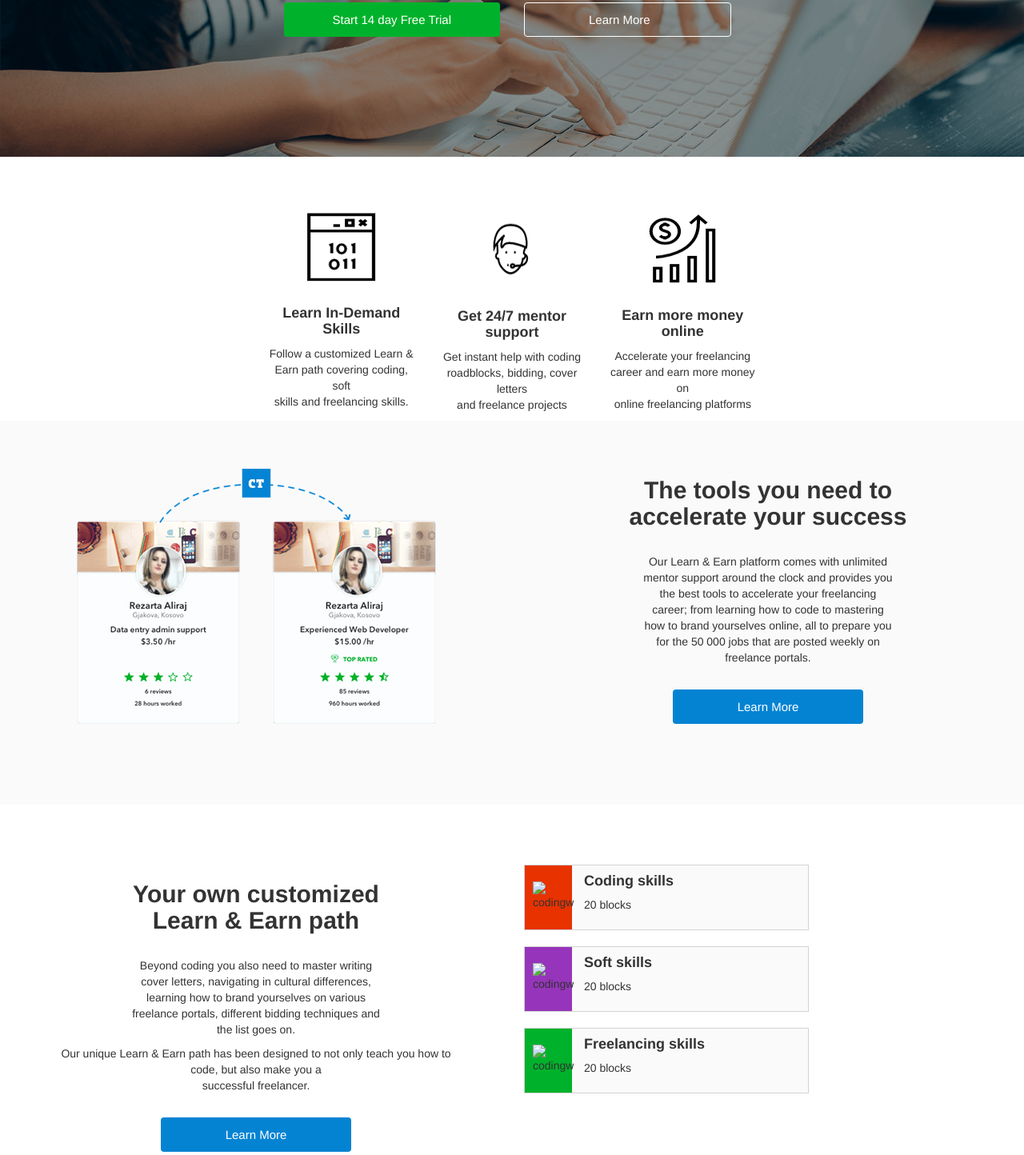
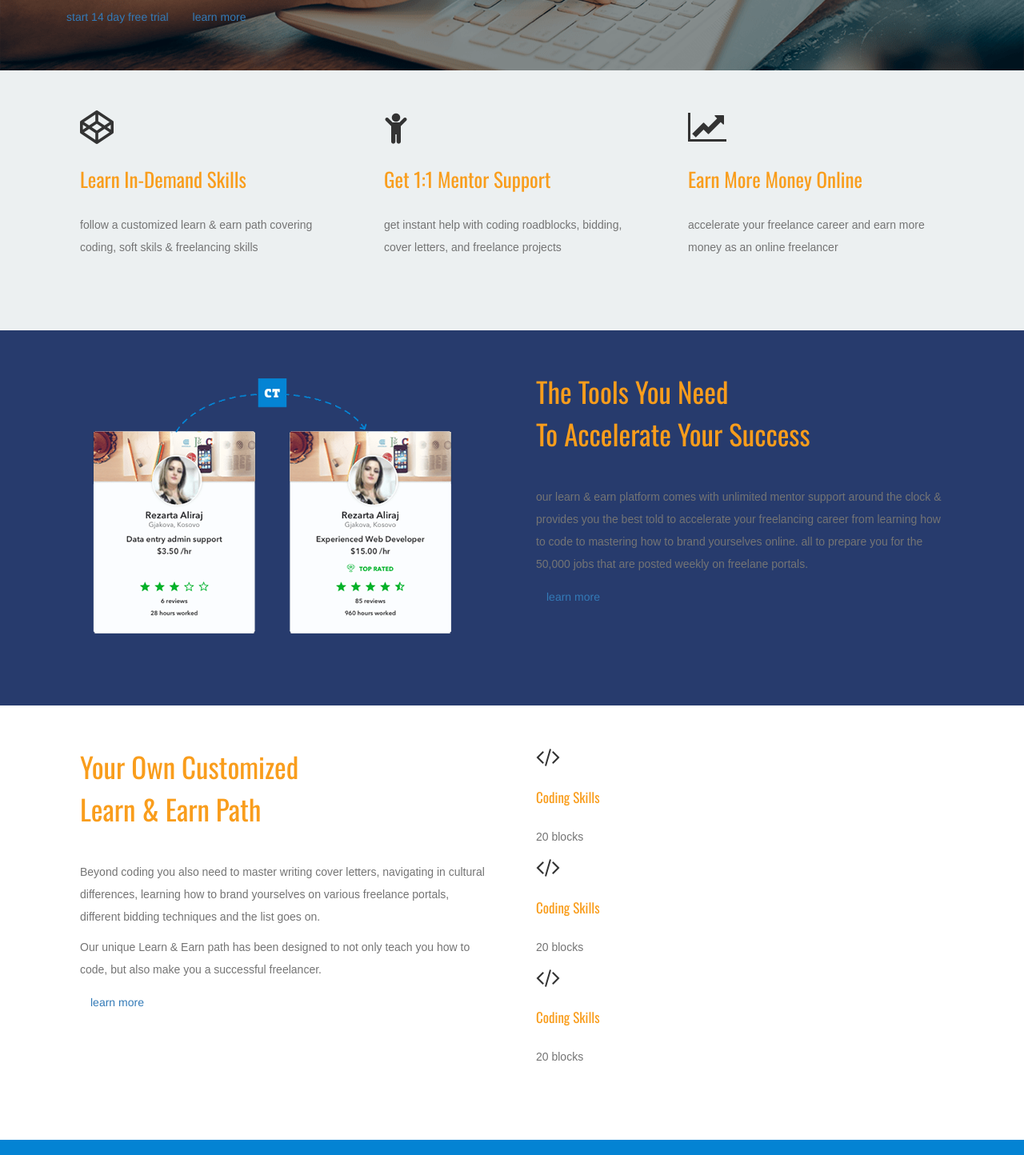
Before and after one commit to RoronoaSazzed/codersTrust, a plain HTML site: page index.html in a window 1280 px wide. Shown: the part 304-1748 px from the top of the page at 80% size. Drawn offline with nearby package versions, Linux system fonts and the light colour scheme; a web font is replaced by a local one.

Commit message:
Re Designed First 4 section (Markup only)

```diff
--- a/css/style.css
+++ b/css/style.css
@@ -1,11 +1,108 @@
-.first-div{
+/*
+@media (max-width: 767px) {}
+@media (min-width: 768px) {}
+@media (min-width: 1200px) {}
+
+font-family: 'Amaranth', sans-serif; paragraph
+font-family: 'Oswald', sans-serif; Header
+font-family: 'Anton', sans-serif; menu
+font-family: 'Encode Sans Condensed', sans-serif; footer link
+*/
+
+h1,
+h2,
+h3,
+h4,
+h5,
+h6 {
+    font-family: 'Oswald', sans-serif;
+    color: #f99d1c;
+    line-height: 1.5;
+    text-transform: capitalize;
+}
+
+h1 {
+    font-size: 45px;
+    margin-top: 0.67em;
+    margin-bottom: .67em;
+}
+
+h2 {
+    font-size: 35px;
+    margin-top: 0em;
+    margin-bottom: 1.1em;
+}
+
+h3 {
+    font-size: 25px;
+    margin-top: 1em;
+    margin-bottom: 1em;
+}
+
+h4 {
+    font-size: 17px;
+    margin-top: 1.33em;
+    margin-bottom: 1.33em;
+}
+
+h5 {
+    font-size: 12px;
+    margin-top: 1.67em;
+    margin-bottom: 1.67em;
+}
+
+h6 {
+    font-size: 11px;
+    margin-top: 2.33em;
+    margin-bottom: 2.33em;
+}
+
+p {
+    font-family: 'Amaranth', sans-serif;
+    line-height: 2;
+    font-size: 14px;
+    color: #747474;
+}
+
+.divOne, .divTwo, .divThree, .divFour{
+    padding-top: 50px;
+    padding-bottom: 50px;
+}
+
+/*.first-div{
     background-image: url(../images/main_background.png);
     background-attachment: fixed;
     background-size: cover;
     background-repeat: no-repeat;
     background-position: top;
     min-height: 500px;
+}*/
+
+.divOne{
+    background-image: url(../images/sectionOneBackground.png);
+    background-size: cover;
+    background-position: center;
+    background-repeat: no-repeat;
+    display: grid;
+    place-items: center;
 }
+
+.divTwo{
+    background-color: #ecf0f1;
+}
+
+.columnDesign{
+    padding-right: 30px;
+    padding-left: 30px;
+    margin-bottom: 30px;
+}
+
+.divThree{
+    background-color: #273b6d;
+}
+
+/* Coded re designed up until this point */
+
 #nav{
     color: white;
 }
--- a/index.html
+++ b/index.html
@@ -9,10 +9,6 @@
         <!-- for icon at tab -->
         <link rel="icon" href="images/tab-logo.png" type="image/x-icon">
 
-        <!-- animation -->
-        <link href="animate/animate.css" rel="stylesheet" type="text/css"/>
-        <link href="animate/set.css" rel="stylesheet" type="text/css"/>
-
         <!-- bootstrap integration for css-->
         <link href="css/bootstrap-theme.css" type="text/css" rel="stylesheet">
         <link href="css/bootstrap.css" type="text/css" rel="stylesheet">
@@ -21,23 +17,13 @@
         <!-- html5 boilerplate integration -->
         <link rel="stylesheet" href="css/normalize.css">
         <link rel="stylesheet" href="css/main.css">
-        <script src="js/modernizr-2.8.3.min.js" type="text/javascript"></script>
 
         <!--font awesome integration -->
         <link rel="stylesheet" href="font-awesome-4.6.3/css/font-awesome.min.css">
         <link rel="stylesheet" href="http://cdnjs.cloudflare.com/ajax/libs/font-awesome/4.6.3/css/font-awesome.min.css">
 
-        <!-- HTML5 shim and Respond.js for IE8 support of HTML5 elements and media queries -->
-        <!-- WARNING: Respond.js doesn't work if you view the page via file:// -->
-        <!--[if lt IE 9]>
-          <script src="https://oss.maxcdn.com/html5shiv/3.7.3/html5shiv.min.js"></script>
-          <script src="https://oss.maxcdn.com/respond/1.4.2/respond.min.js"></script>
-        <![endif]-->
-
         <!-- font integration -->
-        <link href="https://fonts.googleapis.com/css?family=Montserrat:400,10000" rel="stylesheet">
-        <link href="http://allfont.net/allfont.css?fonts=montserrat-light" rel="stylesheet" type="text/css">
-        <link href="https://fonts.googleapis.com/css?family=Kaushan+Script" rel="stylesheet">
+        <link href="https://fonts.googleapis.com/css?family=Amaranth|Anton|Encode+Sans+Condensed|Oswald" rel="stylesheet">
 
         <!-- linking css file with html -->
         <link href="css/style.css" type="text/css" rel="stylesheet">
@@ -48,9 +34,9 @@
 
         <!-- 1st div starts -->
 
-        <div class="container-fluid first-div">
-            <div class="navbar navbar-default navbar-fixed-top" role="navigation">
-                <div class="container">
+        <div class="container-fluid divOne">
+            <div class="container">
+                <div class="navbar navbar-default navbar-fixed-top" role="navigation">
                     <div class="navbar-header">
                         <button type="button" class="navbar-toggle" data-toggle="collapse" data-target=".navbar-collapse">
                             <span class="sr-only">toggle navigation</span>
@@ -80,160 +66,85 @@
                         </ul>
                     </div>
                 </div>
-            </div>
 
-            <div class="row">
-                <div class="col-md-12 col-sm-12 col-xs-12 text-center center-block">
-                    <h1 class="h-one-d-one">Learn To Code. Make Money<br>
-                        Anytime. Anywhere.</h1>
-                    <p class="P-one-d-1">Pay for your education with your future earnings.</p>
-                </div>
-            </div>
-
-            <div class="row margin-d-one-btn">
-                <div class="col-md-6 col-sm-6 col-xs-12 ">
-                    <button class="btn button-trial"><a href="#" class="white1">Start 14 day Free Trial</a></button>
-                </div>
-                <div class="col-md-6 col-sm-6 col-xs-12 ">
-                    <button class="btn button-learn-more"><a href="#" class="white2">Learn More</a></button>
-                </div>
+                <h1>learn to code. make money<br>anytime. anywhere</h1>
+                <h3>pay for your education with your future earnings.</h3>
+                <a href="#" class="btn btnCodersTrust">start 14 day free trial</a>
+                <a href="#" class="btn btnCodersTrust">learn more</a>
             </div>
         </div>
 
         <!-- 2nd div starts -->
 
-        <div class="container-fluid second-div">
-            <div class="row margin-second-div-content">
-                <div class="col-md-3 col-sm-3">
-
-                </div>
-                <div class="col-md-2 col-sm-2 col-xs-12 text-center center-block">
-                    <img src="images/learn.png" alt="">
-                    <h4><strong>Learn In-Demand Skills</strong></h4>
-                    <p>Follow a customized Learn &<br>
-                        Earn path covering coding, soft<br>
-                        skills and freelancing skills.</p>
+        <div class="container-fluid divTwo">
+            <div class="container">
+                <div class="col-md-4 col-sm-4 col-xs-12 columnDesign">
+                    <i class="fa fa-codepen fa-3x"></i>
+                    <h3>learn in-demand skills</h3>
+                    <p>follow a customized learn & earn path covering coding, soft skils & freelancing skills</p>
                 </div>
 
-                <div class="col-md-2 col-sm-2 col-xs-12 text-center center-block">
-                    <img src="images/mentor.PNG" alt="">
-                    <h4><strong>Get 24/7 mentor support</strong></h4>
-                    <p>Get instant help with coding<br>
-                        roadblocks, bidding, cover letters<br>
-                        and freelance projects</p>
+                <div class="col-md-4 col-sm-4 col-xs-12 columnDesign">
+                    <i class="fa fa-child fa-3x"></i>
+                    <h3>get 1:1 mentor support</h3>
+                    <p>get instant help with coding roadblocks, bidding, cover letters, and freelance projects</p>
                 </div>
 
-                <div class="col-md-2 col-sm-2 col-xs-12 text-center center-block">
-                    <img src="images/chart.png" alt="">
-                    <h4><strong>Earn more money online</strong></h4>
-                    <p>Accelerate your freelancing<br>
-                        career and earn more money on<br>
-                        online freelancing platforms</p>
-                </div>
-
-                <div class="col-md-3 col-sm-3">
-
-                </div>
-            </div>
-        </div>
-
-        <!-- 3rd div starts -->
-
-        <div class="container-fluid third-div">
-            <div class="row margin-third-div-content">
-                <div class="col-md-6 col-sm-6 col-xs-12">
-                    <img class="img-responsive text-center center-block" src="images/from-to-with-ct2.png" alt=""/>
-                </div>
-                <div class="col-md-6 col-sm-6 col-xs-12 text-center center-block">
-                    <h2><strong>
-                            The tools you need to<br>
-                            accelerate your success</strong></h2>
-                    <br>
-                    <p>
-                        Our Learn & Earn platform comes with unlimited<br>
-                        mentor support around the clock and provides you<br>
-                        the best tools to accelerate your freelancing<br>
-                        career; from learning how to code to mastering<br>
-                        how to brand yourselves online, all to prepare you<br>
-                        for the 50 000 jobs that are posted weekly on<br>
-                        freelance portals.
-                    </p>
-                    <br>
-                    <button class="btn button-learn-more-blue"><a href="#" class="white3">Learn More</a></button>
+                <div class="col-md-4 col-sm-4 col-xs-12 columnDesign">
+                    <i class="fa fa-line-chart fa-3x"></i>
+                    <h3>earn more money online</h3>
+                    <p>accelerate your freelance career and earn more money as an online freelancer</p>
                 </div>
             </div>
         </div>
 
 
+        <!-- 3rd div starts -->
+
+        <div class="container-fluid divThree">
+            <div class="container">
+                <div class="col-md-6 col-sm-6 col-xs-12 columnDesign">
+                    <img class="img-responsive" src="images/before-after.png" alt=""/>
+                </div>
+                <div class="col-md-6 col-sm-6 col-xs-12 columnDesign">
+                    <h2>the tools you need<br>to accelerate your success</h2>
+                    <p>our learn & earn platform comes with unlimited mentor support around the clock & provides you the best told to accelerate your freelancing career from learning how to code to mastering how to brand yourselves online. all to prepare you for the 50,000 jobs that are posted weekly on freelane portals.</p>
+                    <a href="#" class="btn btnCodersTrust">learn more</a>
+                </div>
+            </div>
+        </div>
+
         <!-- 4th div starts -->
 
-        <div class="container-fluid fourth-div">
-            <div class="row margin-forth-div-content">
-                <div class="col-md-6 col-sm-6 col-xs-12 text-center center-block divMargin">
-                    <h2><strong>
-                            Your own customized<br>
-                            Learn & Earn path
-                        </strong></h2>
-                    <br>
-                    <p>
-                        Beyond coding you also need to master writing<br>
-                        cover letters, navigating in cultural differences,<br>
-                        learning how to brand yourselves on various<br>
-                        freelance portals, different bidding techniques and<br>
-                        the list goes on.
-                    </p>
+        <div class="container-fluid divFour">
+            <div class="container">
+                <div class="col-md-6 col-sm-6 col-xs-12 columnDesign">
+                    <h2>your own customized<br>learn & earn path</h2>
+                    <p>Beyond coding you also need to master writing cover letters, navigating in cultural differences, learning how to brand yourselves on various freelance portals, different bidding techniques and the list goes on.</p>
 
-                    <p>
-                        Our unique Learn & Earn path has been designed to not only teach you how to<br>
-                        code, but also make you a<br>
-                        successful freelancer.
-                    </p>
-                    <br>
-                    <span>
-                        <button class="btn button-learn-more-blue"><a href="#" class="white3">Learn More</a></button></span>
+                    <p>Our unique Learn & Earn path has been designed to not only teach you how to code, but also make you a successful freelancer.</p>
+                    <a href="#" class="btn btnCodersTrust">learn more</a>
                 </div>
-
-                <div class="col-md-6 col-sm-6 col-xs-12">
-                    <div class="col-md-7 col-sm-7 col-xs-12">
-
-                        <div class="row border">
-                            <div class="col-md-2 col-sm-2 col-xs-2 imgRed">
-                                <img src="images/coding_w.png" alt="codingw"/>
-                            </div>
-                            <div class="col-md-10 col-sm-10 col-xs-10">
-                                <h4><strong>Coding skills</strong></h4>
-                                <p>20 blocks</p>
-                            </div>
-                        </div>
-                        <br>
-
-                        <div class="row border">
-                            <div class="col-md-2 col-sm-2 col-xs-2 imgPur">
-                                <img src="images/soft_w.png" alt="codingw"/>
-                            </div>
-                            <div class="col-md-10 col-sm-10 col-xs-10">
-                                <h4><strong>Soft skills</strong></h4>
-                                <p>20 blocks</p>
-                            </div>
-                        </div>
-                        <br>
-
-                        <div class="row border">
-                            <div class="col-md-2 col-sm-2 col-xs-2 imgGre">
-                                <img src="images/coding_w.png" alt="codingw"/>
-                            </div>
-                            <div class="col-md-10 col-sm-10 col-xs-10">
-                                <h4><strong>Freelancing skills</strong></h4>
-                                <p>20 blocks</p>
-                            </div>
-                        </div>
-                        <br>
-
+                <div class="col-md-6 col-sm-6 col-xs-12 columnDesign">
+                    <div class="featureBlock">
+                        <i class="fa fa-code fa-2x"></i>
+                        <h4>coding skills</h4>
+                        <p>20 blocks</p>
+                    </div>
+                    <div>
+                        <i class="fa fa-code fa-2x"></i>
+                        <h4>coding skills</h4>
+                        <p>20 blocks</p>
+                    </div>
+                    <div>
+                        <i class="fa fa-code fa-2x"></i>
+                        <h4>coding skills</h4>
+                        <p>20 blocks</p>
                     </div>
                 </div>
-
             </div>
         </div>
+
 
         <!-- 5th div starts  -->
 
--- a/nbproject/private/private.xml
+++ b/nbproject/private/private.xml
@@ -2,6 +2,9 @@
 <project-private xmlns="http://www.netbeans.org/ns/project-private/1">
     <editor-bookmarks xmlns="http://www.netbeans.org/ns/editor-bookmarks/2" lastBookmarkId="0"/>
     <open-files xmlns="http://www.netbeans.org/ns/projectui-open-files/2">
-        <group/>
+        <group>
+            <file>file:/C:/Users/mysti/Desktop/WebDesign/My%20Projects/coderstrust/index.html</file>
+            <file>file:/C:/Users/mysti/Desktop/WebDesign/My%20Projects/coderstrust/css/style.css</file>
+        </group>
     </open-files>
 </project-private>
```
Also changed, not shown: images/before-after.png (renamed from images/from-to-with-ct2.png), images/sectionOneBackground.png (renamed from images/main_background.png), 1 other file.
